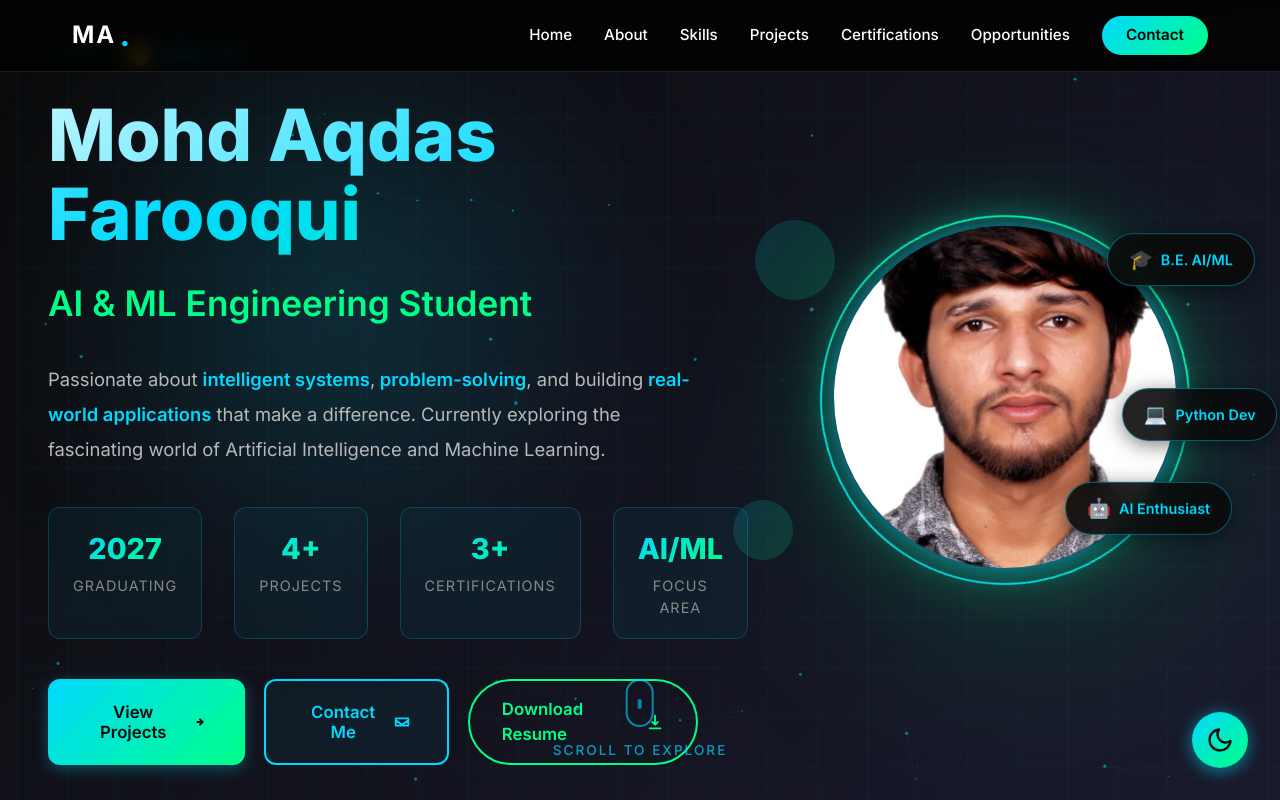
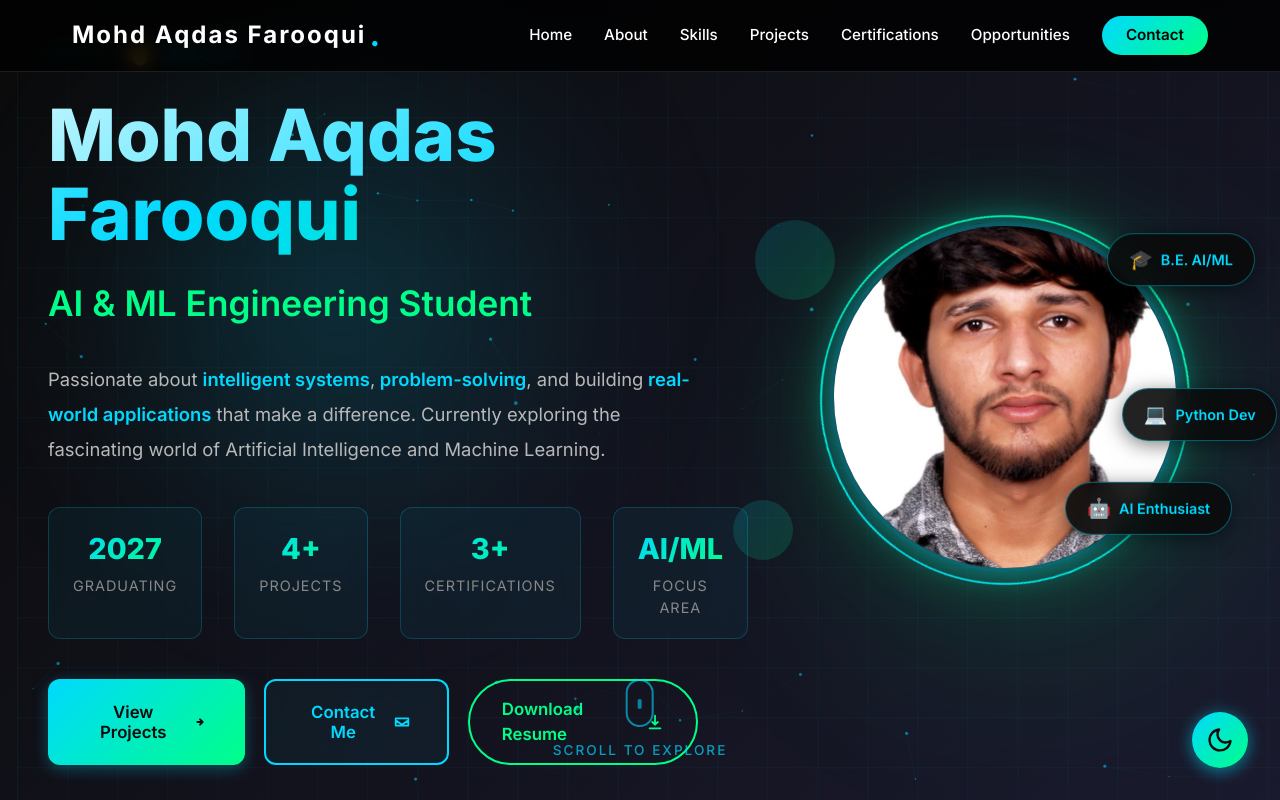
Before and after one commit to Mohdaqdas05/aqdas-portfolio-new, a React (Vite) app: page / in a window 1280 px wide. Shown: the top 800 px of the page. Built offline with nearby package versions, Linux system fonts and the light colour scheme.

Commit message:
Update Navbar.jsx

```diff
--- a/src/components/Navbar.jsx
+++ b/src/components/Navbar.jsx
@@ -25,7 +25,7 @@ const Navbar = () => {
     <nav className={`navbar ${scrolled ? 'scrolled' : ''}`}>
       <div className="nav-container">
         <div className="nav-logo" onClick={() => scrollToSection('home')}>
-          <span className="logo-text">MA</span>
+          <span className="logo-text">Mohd Aqdas Farooqui</span>
           <span className="logo-dot">.</span>
         </div>
 
```
